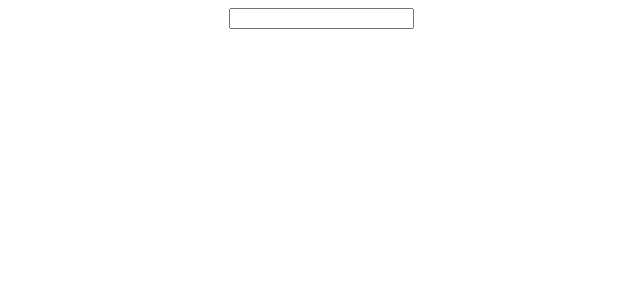
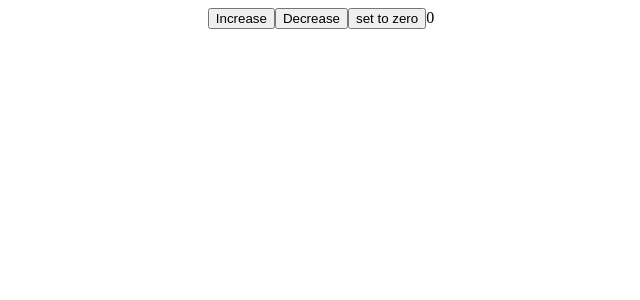
Before and after one commit to yogi2210/react-notes, a React (Create React App) app: page / in a window 1280 px wide. Shown: the top 300 px of the page, without its empty margins (319-959 px from the left). Built offline with nearby package versions, Linux system fonts and the light colour scheme.

Commit message:
useState exercise

```diff
--- a/src/App.js
+++ b/src/App.js
@@ -25,19 +25,24 @@ import {useState} from "react";
 //   );
 // }
 function App() {
-  const [inputValue, setInputValue] = useState("");
+  const [value, setValue] = useState(0);
 
- const handleInputValue = (e)=>{
-    setInputValue(e.target.value)
- }
+  const increaseValue = () =>{
+   setValue(value + 1)
+  }
+  const decreaseValue = () =>{
+   setValue(value - 1)
+  }
+  const setToZero = () =>{
+   setValue(0)
+  }
 
- return (
+  return (
   <div className='App' >
-      <input type="text"  onChange={handleInputValue} />
-       <div>
-
-        {inputValue}
-        </div>
+      <button onClick={increaseValue} >Increase</button>
+      <button onClick={decreaseValue} >Decrease</button>
+      <button onClick={setToZero} >set to zero</button>
+      {value}
   </div>
  )
 
```
